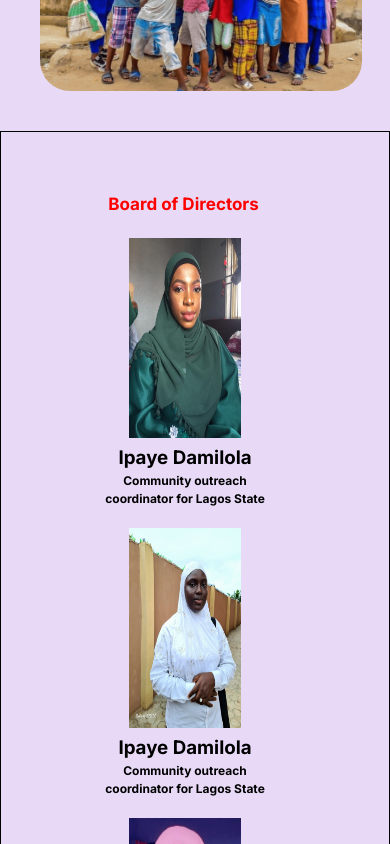
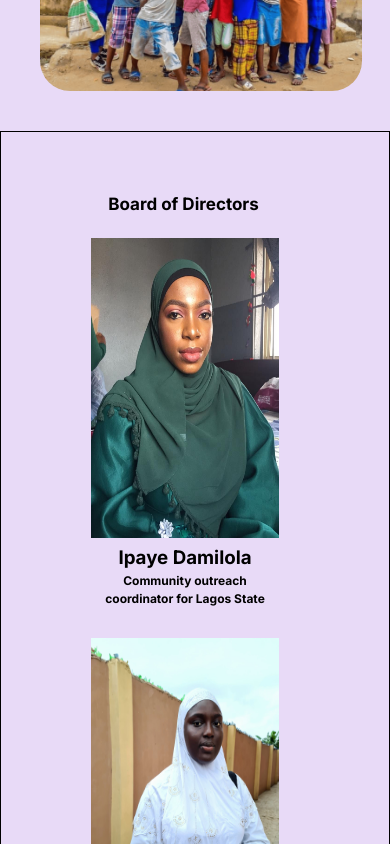
Before and after one commit to Kawthar1512/UWIAD, a React (Vite) app: page / in a window 390 px wide. Shown: the part 4380-5224 px from the top of the page. Built offline with nearby package versions, Linux system fonts and the light colour scheme.

Commit message:
section done

```diff
--- a/src/Directors.css
+++ b/src/Directors.css
@@ -52,27 +52,23 @@
     height: 1200px;
   }
   .directorCard img {
-    width: 60%;
-    height: 200px;
-    /* margin-right: 10px; */
+    width: 100%;
+    height: 300px;
   }
   .directorCard {
     width: 100%;
-    /* border: 1px solid gray; */
     height: auto;
-    margin: 0 auto;
-    margin: 20px 0px 20px -30px;
+    margin: 20px 0px 30px -30px;
     text-align: center;
   }
   .MainContainer {
-    padding: 60px 80px 700px 0px;
+    padding: 60px 80px 400px 0px;
     border: 1px solid black;
-    /* background-color: white; */
   }
   .board {
     text-align: center;
     font-size: 17px;
     margin-left: 57px;
-    color: red;
+
   }
 }
```
